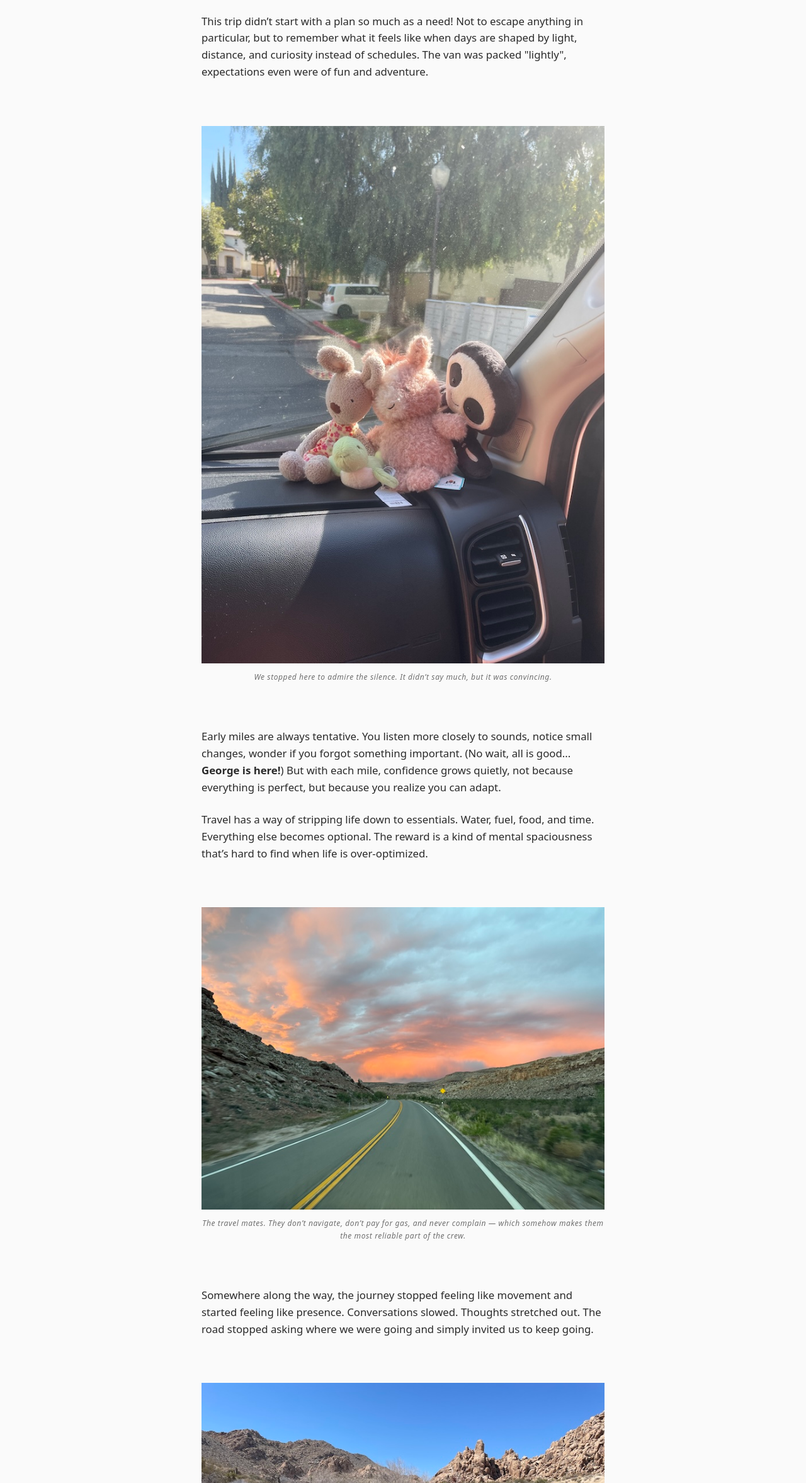
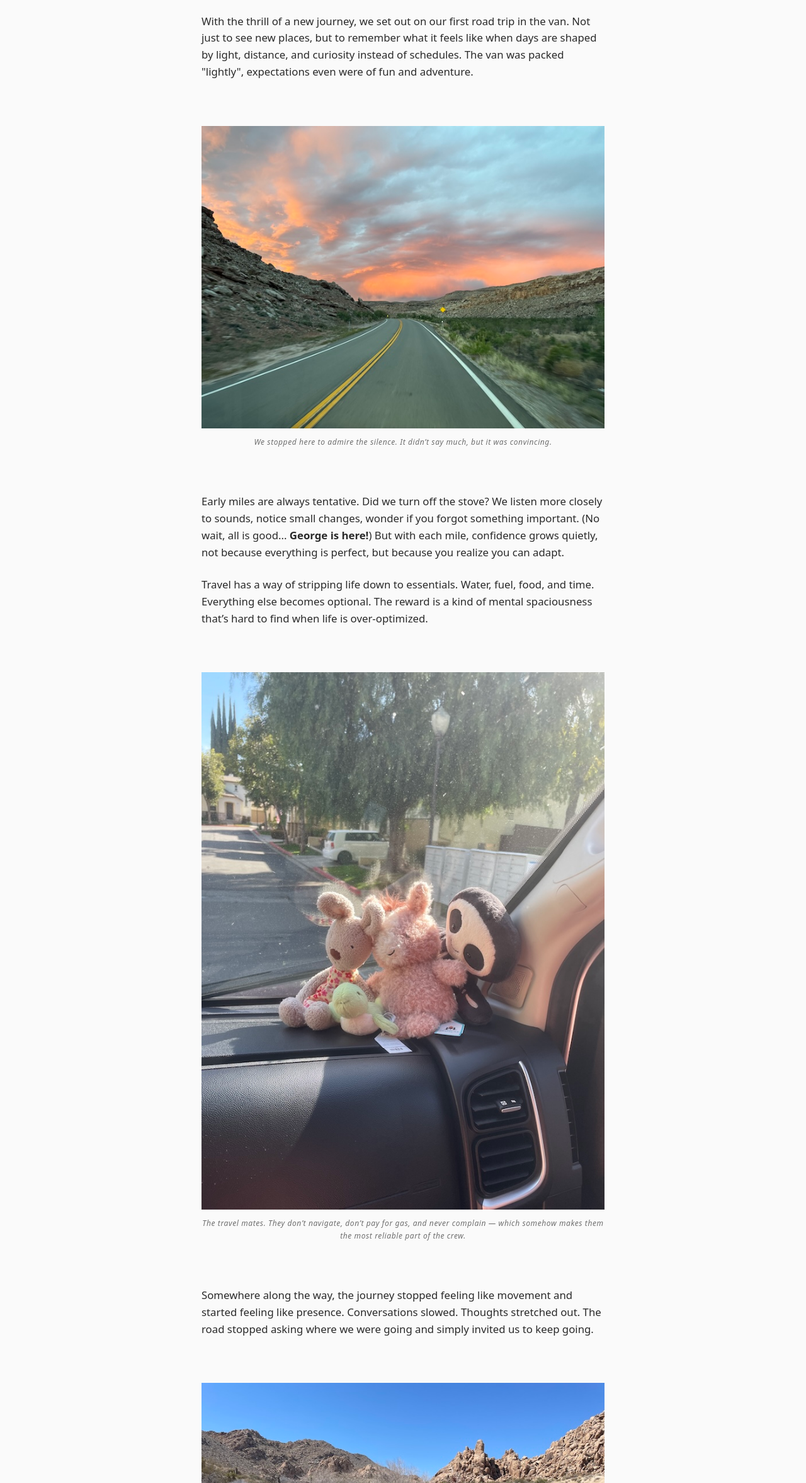
Before and after one commit to add28th-citizen/photo_essay, a plain HTML site: page essay1.html in a window 1280 px wide. Shown: the part 206-2560 px from the top of the page at 63% size. Drawn offline with Linux system fonts and the light colour scheme.

Commit message:
minor change to essay1

```diff
--- a/essay1.html
+++ b/essay1.html
@@ -23,18 +23,18 @@
   <p class="meta">April 2025</p>
 
   <p>
-    This trip didn’t start with a plan so much as a need! Not to escape anything in particular,
+    With the thrill of a new journey, we set out on our first road trip in the van. Not just to see new places,
     but to remember what it feels like when days are shaped by light, distance, and curiosity
     instead of schedules. The van was packed "lightly", expectations even were of fun and adventure.
   </p>
 
   <figure>
-    <img src="images/essay1/img1.jpg" alt="Man crouching beside a desert shrub with rocky hills under a clear blue sky">
+    <img src="images/essay1/img2.jpg" alt="Man crouching beside a desert shrub with rocky hills under a clear blue sky">
     <figcaption>We stopped here to admire the silence. It didn’t say much, but it was convincing.</figcaption>
   </figure>
 
   <p>
-    Early miles are always tentative. You listen more closely to sounds, notice small changes,
+    Early miles are always tentative. Did we turn off the stove? We listen more closely to sounds, notice small changes,
     wonder if you forgot something important. (No wait, all is good... <b>George is here!</b>) But with each mile, confidence grows quietly,
     not because everything is perfect, but because you realize you can adapt.
   </p>
@@ -46,7 +46,7 @@
   </p>
 
   <figure>
-    <img src="images/essay1/img2.jpg" alt="Three stuffed animals sitting on a van dashboard, facing the road ahead">
+    <img src="images/essay1/img1.jpg" alt="Three stuffed animals sitting on a van dashboard, facing the road ahead">
     <figcaption>The travel mates. They don’t navigate, don’t pay for gas, and never complain — which somehow makes them the most reliable part of the crew.</figcaption>
   </figure>
 
@@ -58,13 +58,13 @@
 
   <figure>
     <img src="images/essay1/img3.jpg" alt="Empty two-lane road stretching through desert hills at sunset">
-    <figcaption>Somewhere between where we were and where we were going, the road finally relaxed.</figcaption>
+    <figcaption>Seeking the solitude of the desert, we found ourselves in a quiet place where time moved differently.</figcaption>
   </figure>
 
   <p>
     By the end, it was clear this trip wasn’t about distance covered or places checked off.
     It was about learning how little is actually required to feel grounded — a shared direction,
-    a sense of motion, and the freedom to stop when something quietly asks for your attention.
+    a sense of motion, and the freedom to stop when something quietly asks for your attention. Still lots to learn, but a good start.
   </p>
 
   <figure>
```
